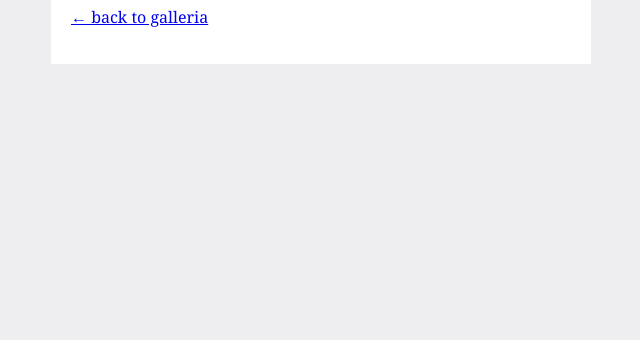
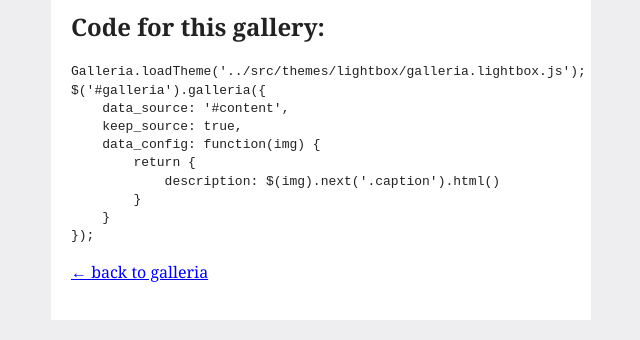
Before and after one commit to GalleriaJS/galleria, a plain HTML site: page demos/lightbox-02.html in a window 1280 px wide. Shown: the part 1555-1895 px from the top of the page, without its empty margins (319-959 px from the left). Before the commit the page ends 1639 px from the top, so only its background shows below. Drawn offline with nearby package versions, Linux system fonts and the light colour scheme.

Commit message:
added source to demo

```diff
--- a/demos/lightbox-02.html
+++ b/demos/lightbox-02.html
@@ -39,6 +39,17 @@
         <h2>A mini-gallery anywhere</h2>
         <p>If you don't pass <code>thumbnails: false</code> you can collect the images and let galleria create a mini-gallery with thumbnails like the one below.
         <div id="galleria"></div>
+        <h2>Code for this gallery:</h2>
+        <pre><code>Galleria.loadTheme('../src/themes/lightbox/galleria.lightbox.js');
+$('#galleria').galleria({
+    data_source: '#content',
+    keep_source: true,
+    data_config: function(img) {
+        return {
+            description: $(img).next('.caption').html()
+        }
+    }
+});</code></pre>
         <p><a href="/">← back to galleria</a></p>
     </div>
     <script>
```
Also changed, not shown: demos/classic-02.html (+1 -0 lines).
